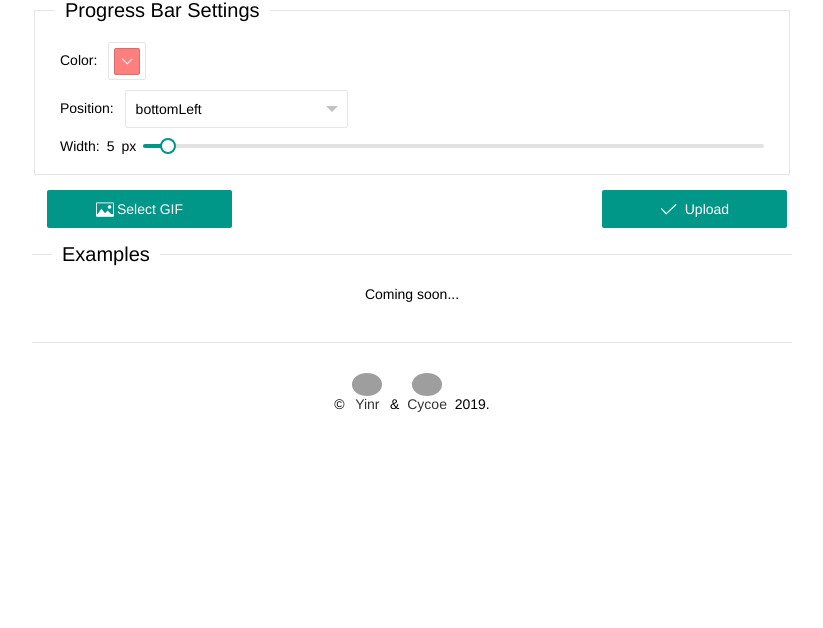
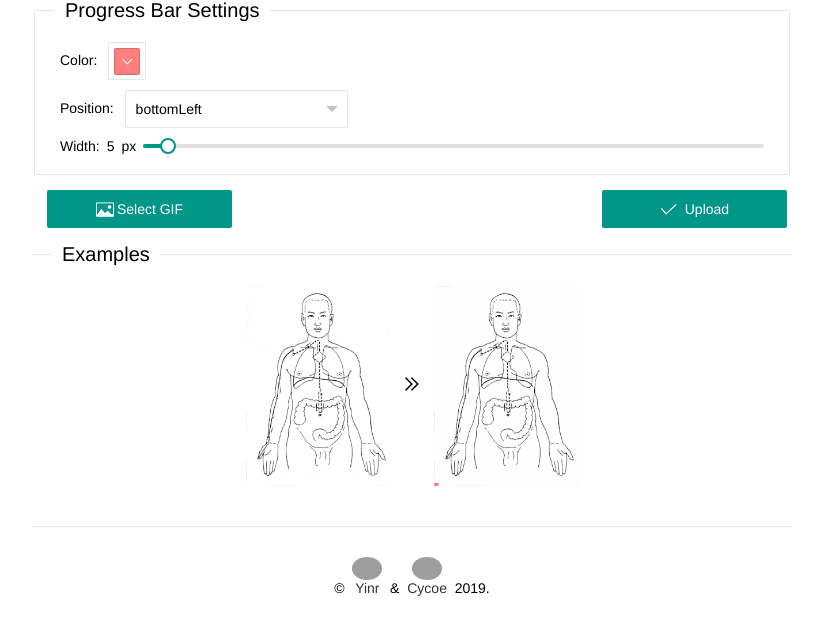
Before and after one commit to Yinr/gif-progressor-web, a Flask app: page / in a window 1280 px wide. Shown: the part 172-800 px from the top of the page, without its empty margins (228-1051 px from the left). Run offline with Flask 2, Linux system fonts and the light colour scheme; grey boxes are pictures that could not be loaded.

Commit message:
add: readme & example

```diff
--- a/static/style.css
+++ b/static/style.css
@@ -55,6 +55,15 @@ body {
     margin: 10px;
 }
 
+.image-row {
+    text-align: center;
+    vertical-align: middle;
+}
+
+.example {
+    max-height: 200px;
+}
+
 .footer {
     text-align: center;
     margin-top: 20px;
--- a/templates/index.html
+++ b/templates/index.html
@@ -115,7 +115,11 @@
             <fieldset class="layui-elem-field layui-field-title">
                 <legend>Examples</legend>
                 <div class="image-field layui-field-box">
-                    Coming soon...
+                    <div class="image-row layui-row layui-col-space10">
+                        <img class="example" src="/static/eg1-ori.gif" alt="Example 1 Origin">
+                        <i class="layui-hide-xs layui-icon layui-icon-next"></i>
+                        <img class="example" src="/static/eg1.gif" alt="Example 1 Output">
+                    </div>
                 </div>
             </fieldset>
             <hr>
```
Also changed, not shown: README.md, static/eg1-ori.gif (added), static/eg1.gif (added).
